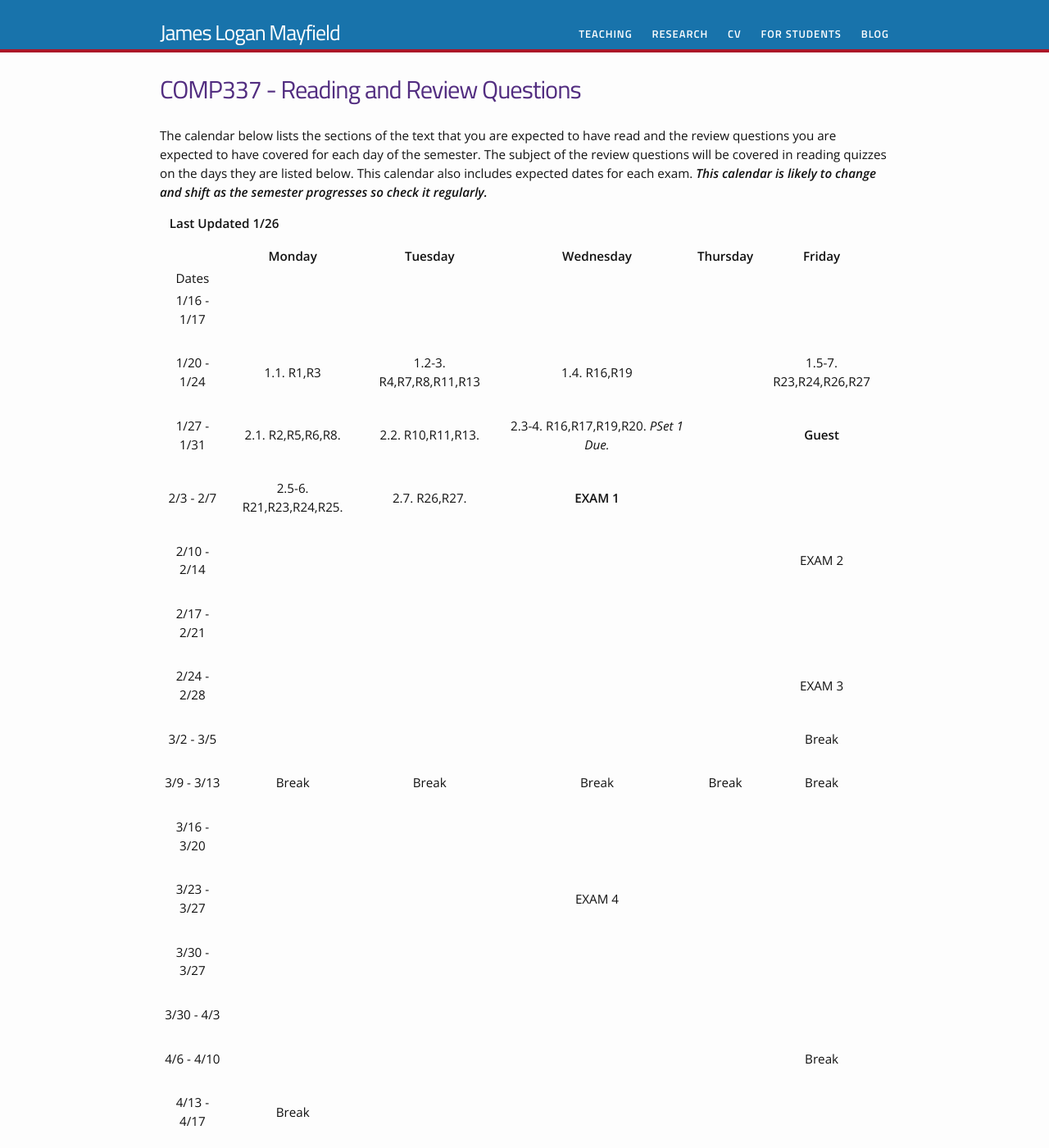
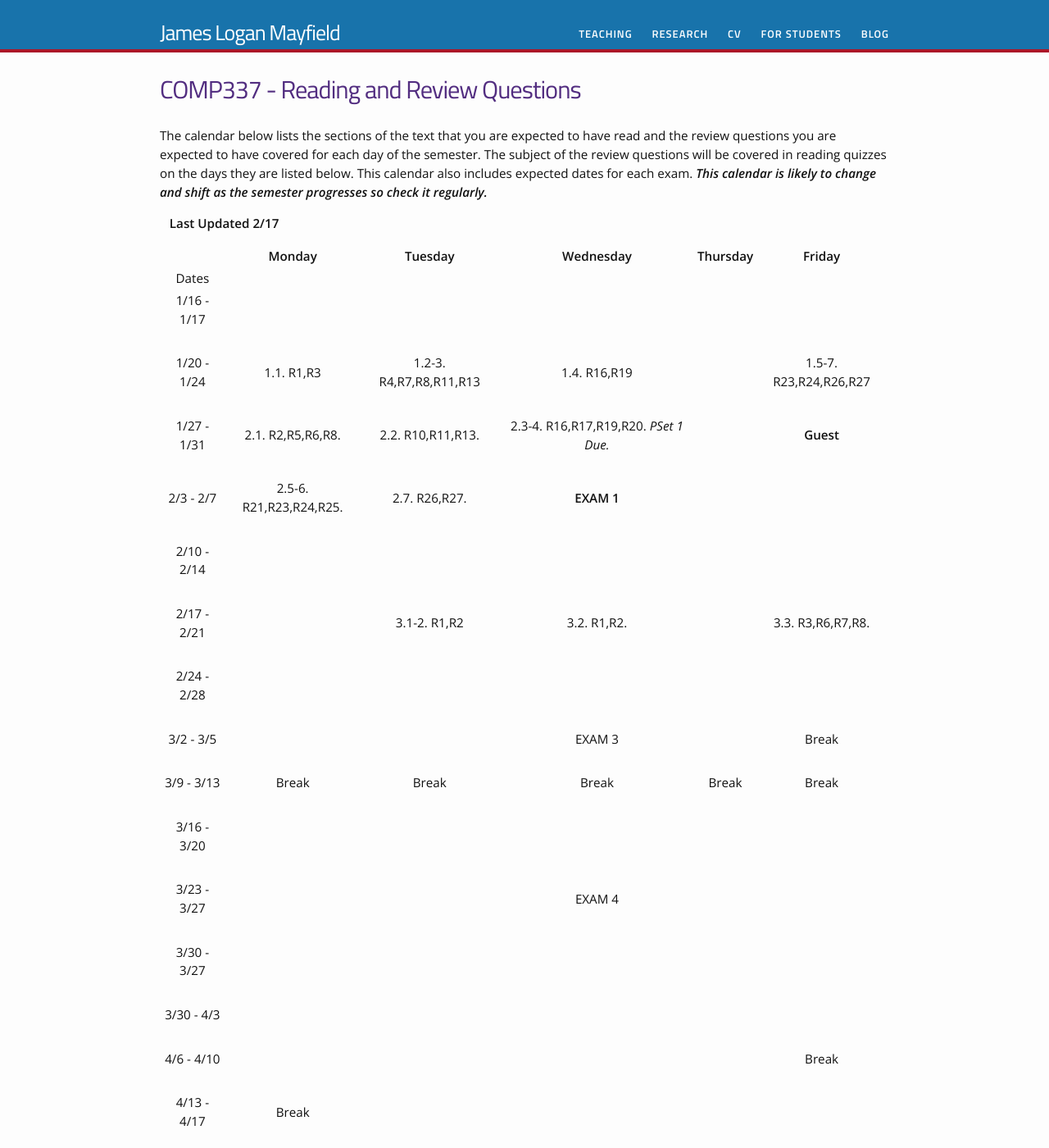
Before and after one commit to jlmayfield/jlmayfield.github.io, a Jekyll site: the page built from teaching/COMP337/reading.md, in a window 1280 px wide and 1400 px high. Shown: the whole window at 82% size. Built offline with Jekyll 4.4.1, drawn with Linux system fonts in a browser that asks for light colours.

Commit message:
c337. reading assignment updates.

```diff
--- a/teaching/COMP337/reading.md
+++ b/teaching/COMP337/reading.md
@@ -7,7 +7,7 @@ permalink: /teaching/COMP337/reading/
 The calendar below lists the sections of the text that you are expected to have read and the review questions you are expected to have covered for each day of the semester. The subject of the review questions will be covered in reading quizzes on the days they are listed below. This calendar also includes expected dates for each exam. ***This calendar is likely to change and shift as the semester progresses so check it regularly.***
 
 
-&nbsp;&nbsp;&nbsp;**Last Updated 1/26**
+&nbsp;&nbsp;&nbsp;**Last Updated 2/17**
 
 
 | | Monday | Tuesday | Wednesday | Thursday | Friday |
@@ -21,13 +21,13 @@ The calendar below lists the sections of the text that you are expected to have
 | | | | | |
 |2/3 - 2/7  |2.5-6. R21,R23,R24,R25. | 2.7. R26,R27. | **EXAM 1**  | |  |
 | | | | | |
-|2/10 - 2/14  | | | | | EXAM 2 |
+|2/10 - 2/14  | | | | |  |
 | | | | | |
-|2/17 - 2/21  | | | | | |
+|2/17 - 2/21  | |3.1-2. R1,R2 | 3.2.  R1,R2.| |3.3. R3,R6,R7,R8. |
 | | | | | |
-|2/24 - 2/28  |  | |  | | EXAM 3 |
+|2/24 - 2/28  |  | |  | | |
 | | | | | |
-|3/2 - 3/5  |  | |  | | Break  |
+|3/2 - 3/5  |  | | EXAM 3  | | Break  |
 | | | | | |
 |3/9 - 3/13  | Break | Break | Break | Break | Break |
 | | | | | |
```
